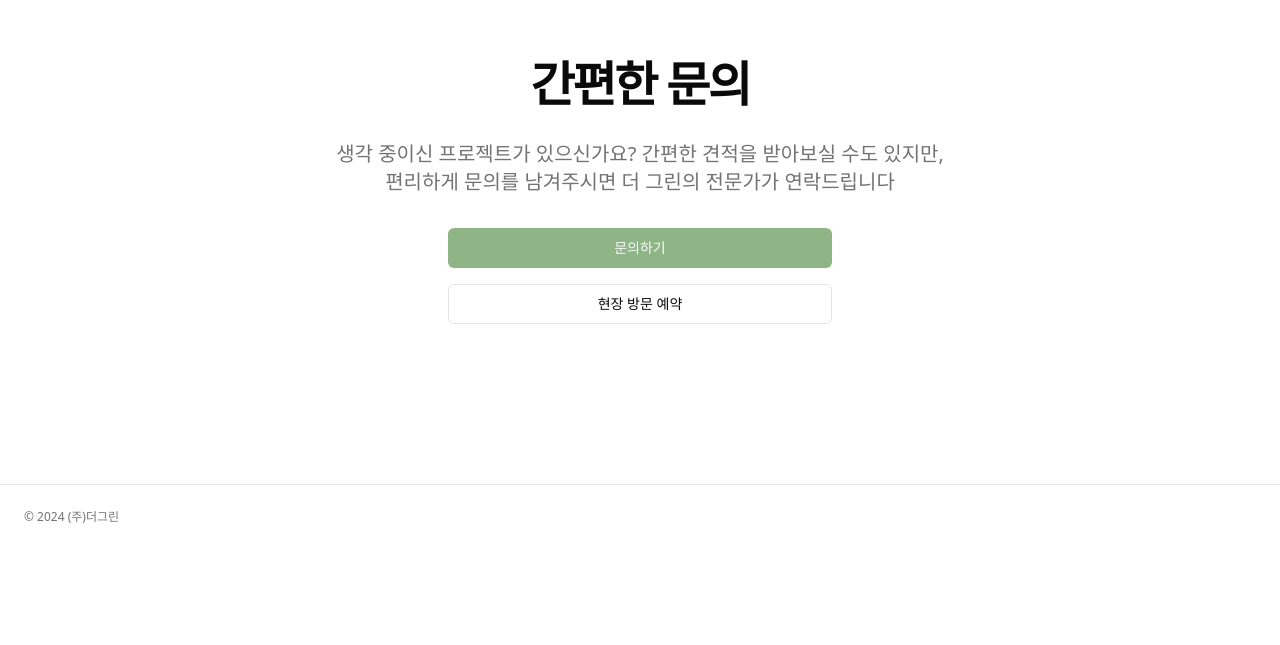
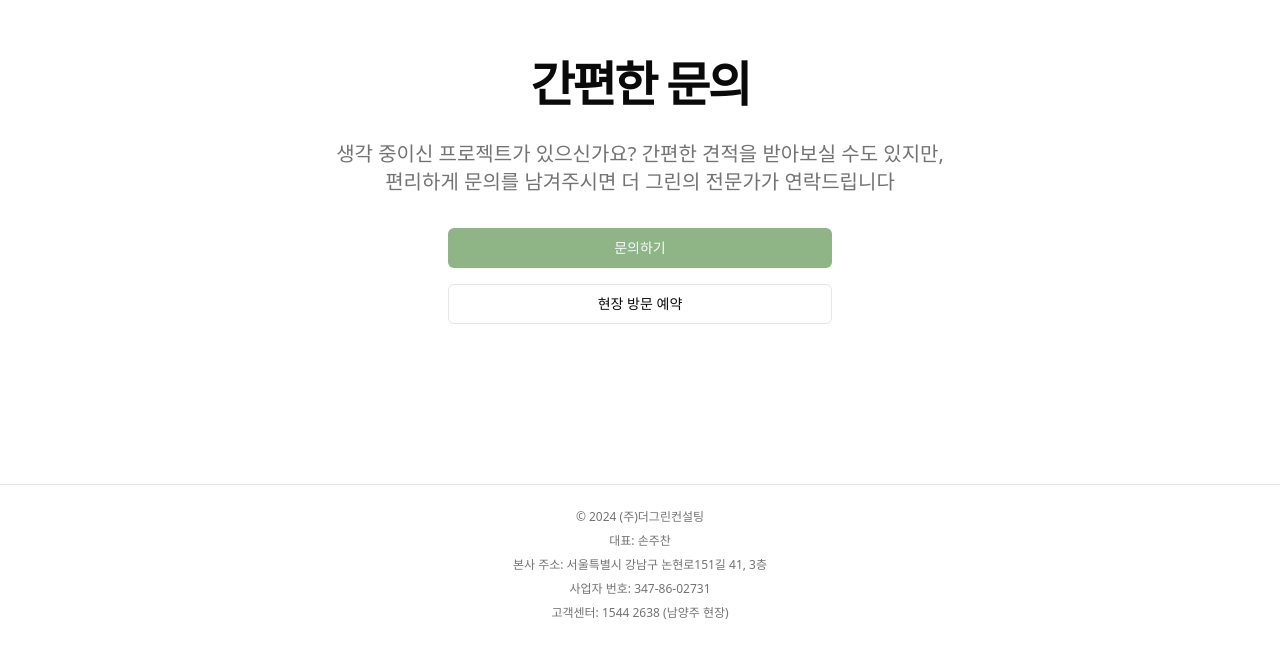
Before and after one commit to callmedukey/the-green-app, a Next.js app: page / in a window 1280 px wide. Shown: the part 2074-2719 px from the top of the page. Before the commit the page ends 2623 px from the top, so only its background shows below. Built offline with nearby package versions, Linux system fonts and the light colour scheme.

Commit message:
tg footer

```diff
--- a/components/layout/Footer.tsx
+++ b/components/layout/Footer.tsx
@@ -3,10 +3,13 @@ import React from "react";
 
 const Footer = () => {
   return (
-    <footer className="flex flex-col gap-2 sm:flex-row py-6 w-full shrink-0 items-center px-4 md:px-6 border-t">
-      <p className="text-xs text-muted-foreground">
-        &copy; 2024 {`(주)더그린`}
-      </p>
+    <footer className="flex flex-col gap-2 py-6 w-full shrink-0 items-center px-4 md:px-6 text-xs text-muted-foreground border-t">
+      <p className="">&copy; 2024 {`(주)더그린컨설팅`}</p>
+      <p>대표: 손주찬</p>
+      <p>본사 주소: 서울특별시 강남구 논현로151길 41, 3층</p>
+      <p>사업자 번호: 347-86-02731</p>
+      <p>고객센터: 1544 2638 (남양주 현장)</p>
+
       {/* <nav className="sm:ml-auto flex gap-4 sm:gap-6">
         <Link
           href="#"
```
Also changed, not shown: 1 other file (tests, documents, lock files or other folders).
